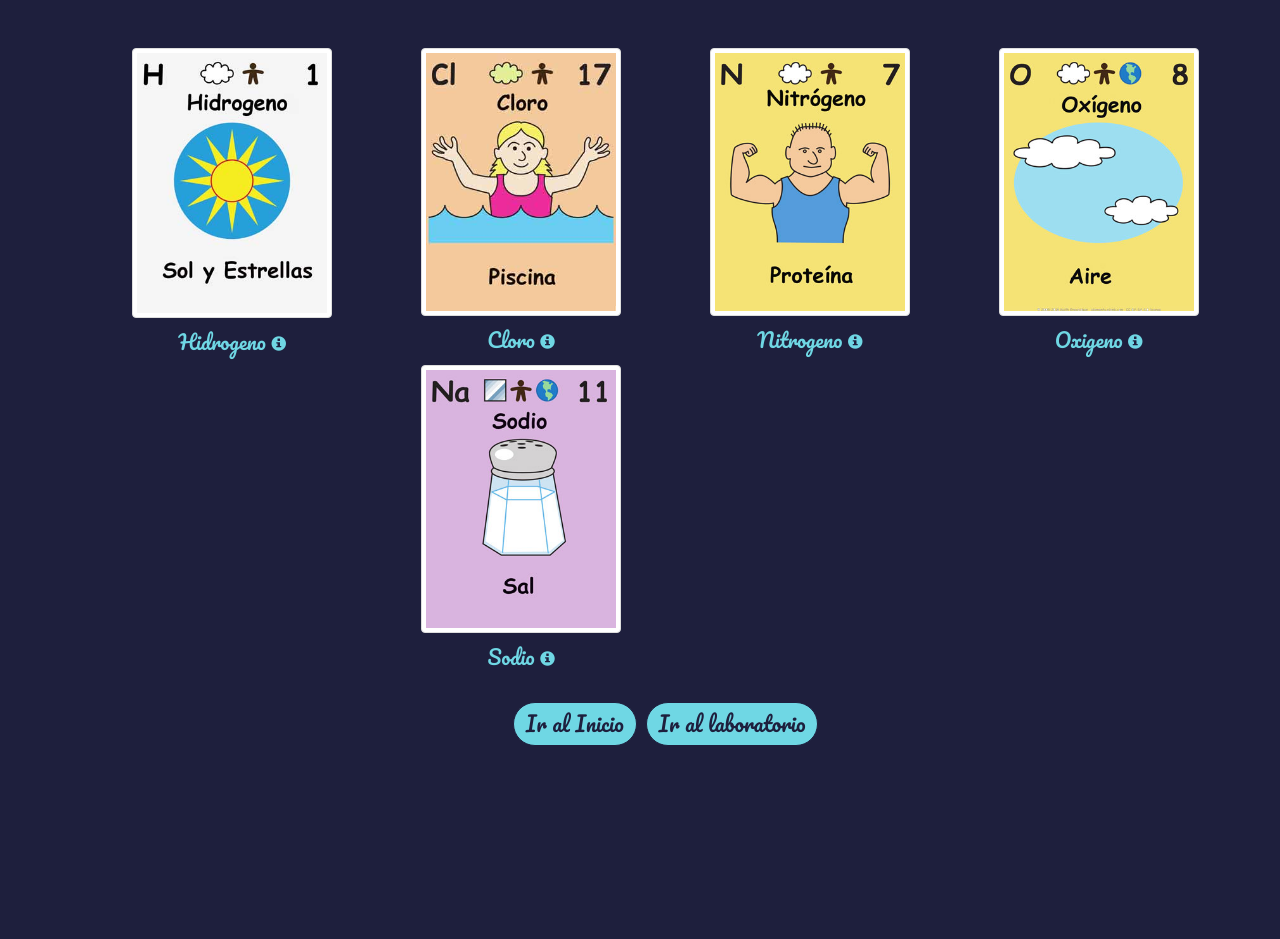
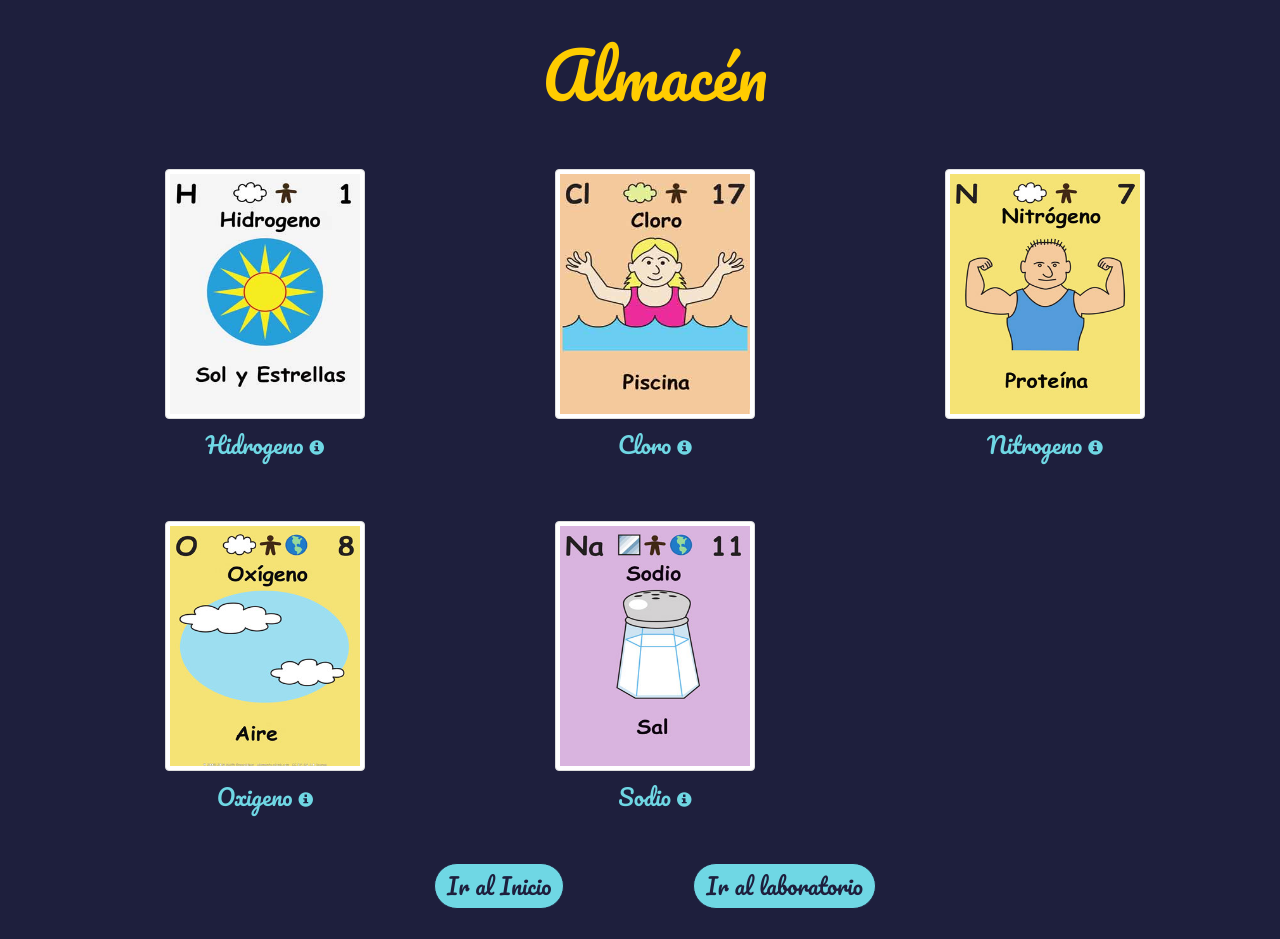
Before and after one commit to DavidFHCh/ALCHEMY, a Django app: page /almacen/ in a window 1280 px wide. Before the commit the page ends 745 px from the top, so only its background shows below. Run offline with Django 3.2, Linux system fonts and the light colour scheme; data comes from the database, SQL or seed files in the repository; some libraries are stand-ins or nearby versions.

Commit message:
Se agregaron detalles al almacén.

```diff
--- a/myserver/alchemy/templates/alchemy/almacen.html
+++ b/myserver/alchemy/templates/alchemy/almacen.html
@@ -20,17 +20,32 @@
     		}
 
     		.container {
-    			padding: 2%;
+    			padding-bottom: 30px;
     			background-color: #1E1F3D;
   		  	}
 
+  		  	#encabezado {
+  		  		padding-top: 30px;
+  		  		font-family: 'Pacifico', cursive;
+	  			color: #ffcc00;
+  		  	}
+
+  		  	a {
+				font-family: 'Pacifico', cursive;
+			}
+
   		  	.btn-link {
   		  		color: #6fd7e4;
-  		  		font-size: 20px;
   		  	}
 
   		  	span {
   		  		font-size: 15px;
+  		  	}
+
+  		  	.btn-group {
+  		  		padding-top: 20px;
+  		  		padding-left: 60px;
+  		  		padding-right: 60px;
   		  	}
 
     		.btn-primary {
@@ -38,8 +53,11 @@
     			border-color: #1e1f3d;
     			border-radius: 30px;
     			color: #1e1f3d;
-    			font-size: 1.5em;
     		}
+
+    		#boton {
+				font-family: 'Pacifico', cursive;
+			}
 
     		.btn-toolbar-centered {
 				text-align: center;
@@ -49,51 +67,165 @@
 				float: none !important;
 			}
 
-			a {
-				font-family: 'Pacifico', cursive;
-			}
+    		@media only screen and  (max-width: 600px) {
+    			#encabezado {
+					font-size: 400%;
+	      		}
 
-    		@media only screen and  (max-width: 600px) {
+	      		.btn-link {
+	  		  		font-size: 1.4em;
+	  		  	}
 
+	  		  	.card {
+	  		  		padding-top: 40px;
+	  		  	}
+
+	  		  	#imgCard {
+	  		  		width: 190px;
+	  		  		height: 220px;
+	  		  	}
+
+        		p {
+	        		font-size: 16px;
+	        	}
+
+	        	h4 {
+	        		font-size: 20px;
+	        	}
+
+	        	#boton {
+					width: 94%;
+					font-size: 1.5em;
+				}
       		}
 
       		@media only screen and  (min-width: 600px) {
+      			#encabezado {
+					font-size: 410%;
+	      		}
 
+	      		.btn-link {
+	  		  		font-size: 1.4em;
+	  		  	}
+
+	  		  	.card {
+	  		  		padding-top: 40px;
+	  		  	}
+
+	  		  	#imgCard {
+	  		  		width: 190px;
+	  		  		height: 220px;
+	  		  	}
+
+        		p {
+	        		font-size: 18px;
+	        	}
+
+	        	h4 {
+	        		font-size: 20px;
+	        	}
+
+	        	#boton {
+					width: 96%;
+					font-size: 1.5em;
+				}
       		}
 
 	      	@media only screen and  (min-width: 768px) {
+	      		#encabezado {
+					font-size: 420%;
+	      		}
 
+	      		.btn-link {
+	  		  		font-size: 1.5em;
+	  		  	}
+
+	  		  	.card {
+	  		  		padding-top: 46px;
+	  		  	}
+
+	  		  	#imgCard {
+	  		  		width: 180px;
+	  		  		height: 230px;
+	  		  	}
+
+	        	p {
+	        		font-size: 18px;
+	        	}
+
+	        	h4 {
+	        		font-size: 25px;
+	        	}
+
+	        	#boton {
+					width: 96%;
+					font-size: 1.6em;
+				}
 	      	}
 
 	      	@media only screen and  (min-width: 992px) {
+	      		#encabezado {
+					font-size: 430%;
+	      		}
 
+	      		.btn-link {
+	  		  		font-size: 1.5em;
+	  		  	}
+
+	  		  	.card {
+	  		  		padding-top: 48px;
+	  		  	}
+
+	  		  	#imgCard {
+	  		  		width: 180px;
+	  		  		height: 230px;
+	  		  	}
+
+	      		p {
+	        		font-size: 20px;
+	        	}
+
+	        	h4 {
+	        		font-size: 25px;
+	        	}
+
+	        	#boton {
+					width: 98%;
+					font-size: 1.6em;
+				}
 	      	}
 
 	      	@media only screen and (min-width: 1200px) {
+	      		#encabezado {
+					font-size: 450%;
+	      		}
+
+	      		.btn-link {
+	  		  		font-size: 1.6em;
+	  		  	}
+
+	  		  	.card {
+	  		  		padding-top: 50px;
+	  		  	}
+
+	  		  	#imgCard {
+	  		  		width: 200px;
+	  		  		height: 250px;
+	  		  	}
+
 	        	p {
 	        		font-size: 20px;
 	        	}
+
+	        	h4 {
+	        		font-size: 30px;
+	        	}
+
+	        	#boton {
+					width: 100%;
+					font-size: 1.6em;
+				}
 	      	}
-
-    		@media (max-width: 768px) {
-			  .btn-responsive {
-			    padding: 10px;
-			    font-size: 80%;
-			    line-height: 1;
-			    border-radius: 30px;
-			  }
-			}
-
-			@media (min-width: 769px) and (max-width: 992px) {
-			  .btn-responsive {
-			    padding: 10px;
-			    font-size: 90%;
-			    line-height: 1.2;
-			    border-radius: 30px;
-			  }
-			}
-
-
 		</style>
 
 	</head>
@@ -105,16 +237,19 @@
 			<div class="row">
 			{% load staticfiles %}
 
-				<!- Cuadros que mostraran la informacion de los elementos. ->
+			<div>
+				<h4 id="encabezado" class="text-center">Almacén</h4>
+			</div>
 
 			{% for e in elementos_list %}
 
-				<div class="col-lg-3 col-md-4 col-sm-6 col-xs-12">
+				<div class="col-lg-4 col-md-4 col-sm-6 col-xs-12">
+				<!- Cuadros que mostraran la informacion de los elementos. ->
 				<div class="card">
 				{% with filename=e.Foto_Elemento %}
 
 				<a href="#info{{ forloop.counter }}" data-toggle="modal">
-					<img class="card-img-top img-thumbnail center-block" src="/static/alchemy/{{filename}}"  height="100" width="200">
+					<img id="imgCard" class="card-img-top img-thumbnail center-block" src="/static/alchemy/{{filename}}">
 				</a>
 
 
@@ -154,10 +289,14 @@
 			<footer class="fixed-botom">
 				<div class="btn-toolbar btn-toolbar-centered" role="toolbar">
 					<div class="btn-group" role="group">
-						<a href="../index" class="btn btn-primary">Ir al Inicio</a>
+						<form action='/'>
+							<button id="boton" class="btn btn-primary">Ir al Inicio</button>
+						</form>
 					</div>
 					<div class="btn-group" role="group">
-						<a href="../mezclar" class="btn btn-primary">Ir al laboratorio</a>
+						<form action='/mezclar'>
+							<button id="boton" class="btn btn-primary">Ir al laboratorio</button>
+						</form>
 					</div>
 				</div>
 			</footer>
--- a/myserver/alchemy/templates/alchemy/index.html
+++ b/myserver/alchemy/templates/alchemy/index.html
@@ -170,7 +170,7 @@
 			</form>
 
 			<form action='/almacen'>
-			<button  id = "botonIndex" type="submit" class="btn btn-primary btn-block center-block">Ir al almacen</button>
+			<button  id = "botonIndex" type="submit" class="btn btn-primary btn-block center-block">Ir al almacén</button>
 			</form>
 
 		</div>
```
